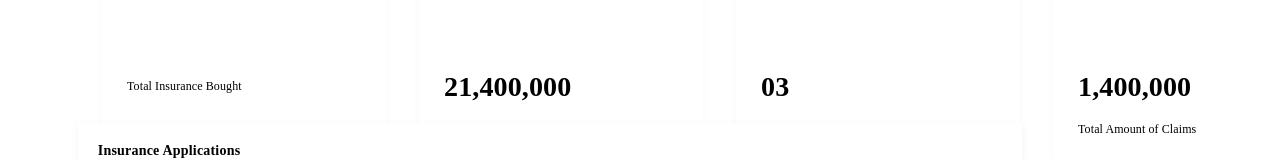
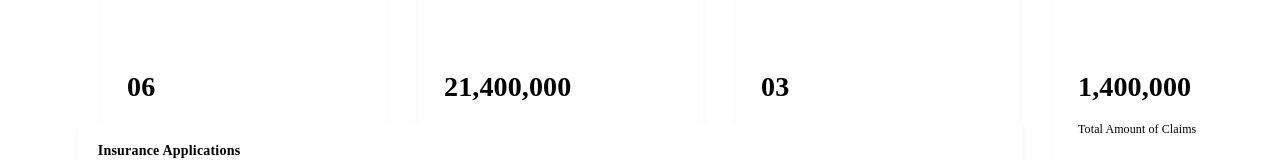
Before and after one commit to SeunJay/NatterBaseFrontendTest, a React (Create React App) app: page / in a window 1280 px wide. Shown: the part 252-412 px from the top of the page. Built offline with nearby package versions, Linux system fonts and the light colour scheme; no server answers.

Commit message:
lil change

```diff
--- a/src/components/body/Body.js
+++ b/src/components/body/Body.js
@@ -60,7 +60,7 @@ class Body extends React.Component {
         <p className="date">Monday July 22, 2019.</p>
         <section className="flex-container">
           <div className="box1">
-            <h3 className="figure">{}</h3>
+            <h3 className="figure">06</h3>
             <p className="small">Total Insurance Bought</p>
           </div>
           <div className="box2">
```
